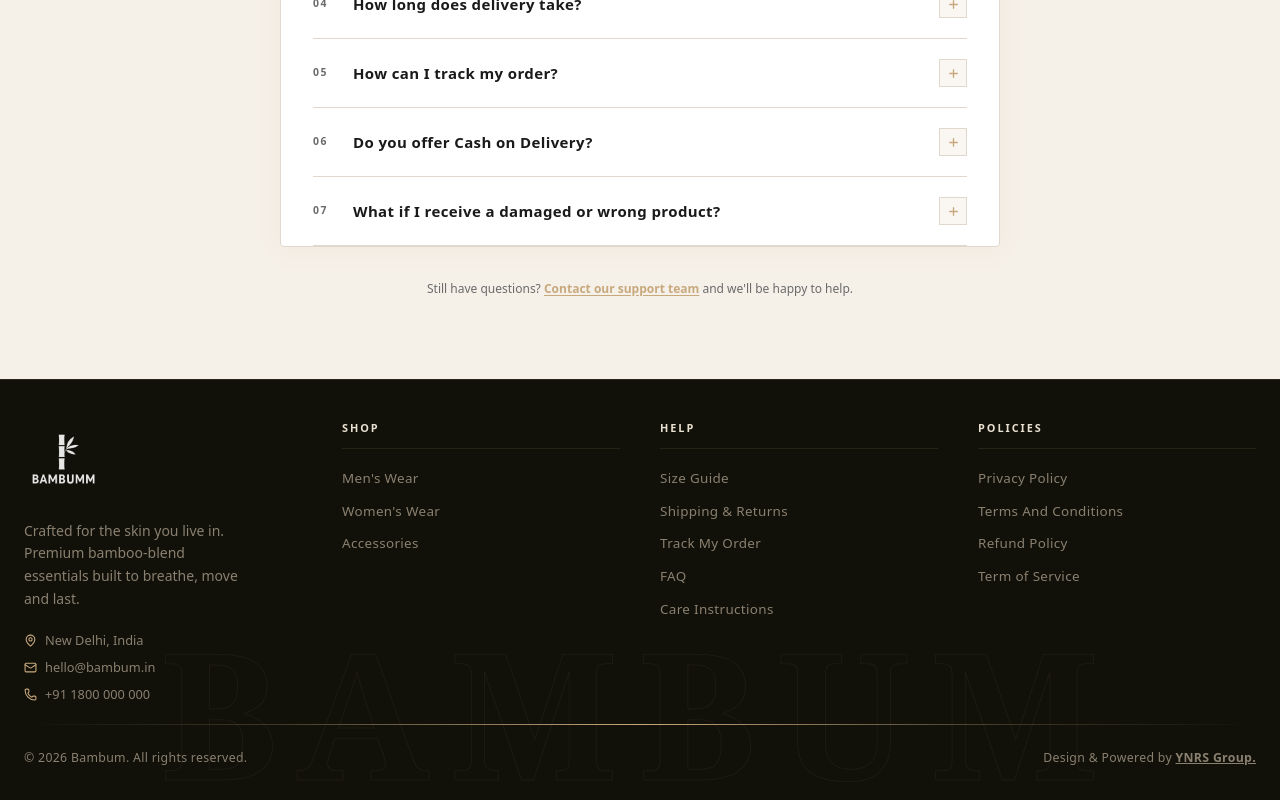
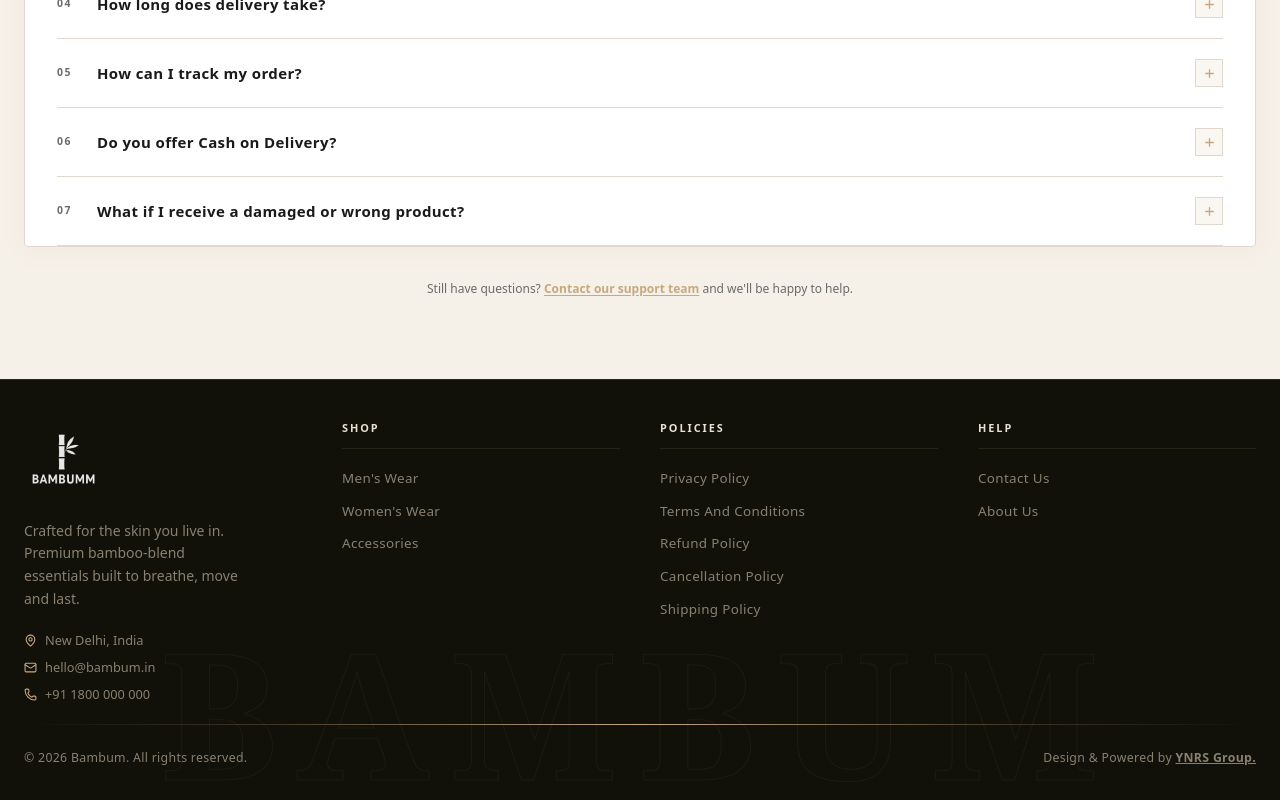
Before and after one commit to Hariom988/bambum, a Next.js app: page /aboutus in a window 1280 px wide. Shown: the part 2764-3564 px from the top of the page. Built offline with nearby package versions, Linux system fonts and the light colour scheme.

Commit message:
updated footer links and increased Faq's width

```diff
--- a/components/FAQ.tsx
+++ b/components/FAQ.tsx
@@ -194,7 +194,7 @@ export default function FAQ() {
           fontFamily: "var(--nav-font-ui)",
         }}
       >
-        <div className="max-w-3xl mx-auto px-6 py-16 md:py-20">
+        <div className="max-w-8xl mx-auto px-6 py-16 md:py-20">
           {/* Header */}
           <div className="flex flex-col items-center text-center mb-12">
             <p
--- a/components/footer.tsx
+++ b/components/footer.tsx
@@ -14,22 +14,20 @@ const FOOTER_LINKS = [
     ],
   },
   {
-    heading: "Help",
+    heading: "Policies",
     links: [
-      { label: "Size Guide", href: "/" },
-      { label: "Shipping & Returns", href: "/" },
-      { label: "Track My Order", href: "/" },
-      { label: "FAQ", href: "/" },
-      { label: "Care Instructions", href: "/" },
+      { label: "Privacy Policy", href: "/privacy-policy" },
+      { label: "Terms And Conditions", href: "/terms-conditions" },
+      { label: "Refund Policy", href: "/return-refund" },
+      { label: "Cancellation Policy", href: "/cancellation" },
+      { label: "Shipping Policy", href: "/shipping-policy" },
     ],
   },
   {
-    heading: "Policies",
+    heading: "Help",
     links: [
-      { label: "Privacy Policy", href: "/" },
-      { label: "Terms And Conditions", href: "/" },
-      { label: "Refund Policy", href: "/" },
-      { label: "Term of Service", href: "/" },
+      { label: "Contact Us", href: "/contactus" },
+      { label: "About Us", href: "/aboutus" },
     ],
   },
 ];
```
